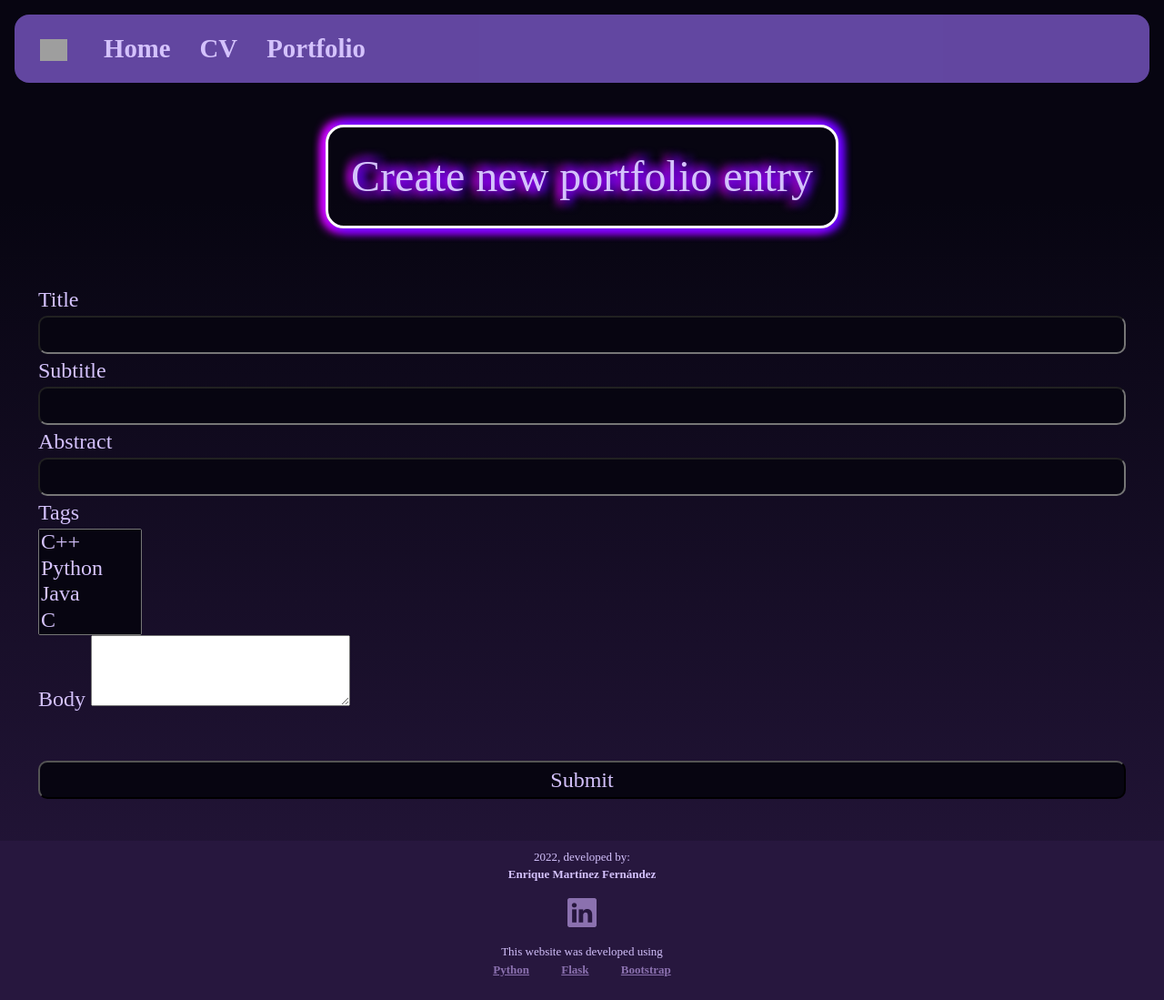
After one commit to Emfz/PersonalSite, a Flask app: page /portfolio/add-entry in a window 1280 px wide. The commit adds this page. Shown: the whole page at 91% size. Run offline with Flask 2, Linux system fonts and the light colour scheme; some libraries are stand-ins or nearby versions; some web fonts are replaced; grey boxes are pictures that could not be loaded.

Commit message:
Portfolio etries can now be created. Database implemented.

```diff
--- a/main.py
+++ b/main.py
@@ -1,7 +1,10 @@
-from flask import Flask, render_template, url_for
+from flask import Flask, render_template, url_for, request, redirect
 import time
+from datetime import date
 from flask_sqlalchemy import SQLAlchemy
-
+from wtforms import Form, PasswordField, StringField, TextAreaField, SelectMultipleField, SubmitField, DateField
+from wtforms.validators import DataRequired
+from flask_ckeditor import CKEditor, CKEditorField
 
 
 app = Flask(__name__)
@@ -9,8 +12,22 @@ app = Flask(__name__)
 app.config["SQLALCHEMY_DATABASE_URI"] = "sqlite:///portfolio.db"
 database = SQLAlchemy(app)
 
-year = time.localtime().tm_year
+ckeditor = CKEditor(app)
 
+# today = time.localtime()
+today = date.today()
+# year = today.tm_year
+year = today.year
+
+
+
+class PortfolioEntryCreationForm(Form):
+	title = StringField("Title", validators = [DataRequired()])
+	subtitle = StringField("Subtitle")
+	abstract = StringField("Abstract")
+	category_tag = SelectMultipleField("Tags", choices = ["C++", "Python", "Java", "C", "Web", "Electronics", "Control", "Robotics"])
+	body = CKEditorField("Body", validators = [DataRequired()])
+	submit = SubmitField()
 
 class PortfolioEntry(database.Model):
 	id = database.Column(database.Integer, primary_key = True)
@@ -18,7 +35,7 @@ class PortfolioEntry(database.Model):
 	subtitle = database.Column(database.String(150))
 	abstract = database.Column(database.String(300))
 	category_tag = database.Column(database.String(100))
-	date = database.Column(database.String(10), nullable = False)
+	date = database.Column(database.Date, nullable = False)
 	body = database.Column(database.Text, nullable = False)
 
 
@@ -48,6 +65,28 @@ def portfolio():
 	posts = PortfolioEntry.query.all()
 	return render_template("portfolio.html", year = year, posts = posts)
 
+@app.route("/portfolio/<int:id>")
+def portfolio_entry(id):
+	post = database.get_or_404(PortfolioEntry, id)
+	return render_template("portfolioEntryTemplate.html", year = year, post = post)
+
+@app.route("/portfolio/add-entry", methods = ["GET", "POST"])
+def create_portfolio_entry():
+	form = PortfolioEntryCreationForm(request.form)
+	if request.method == "POST" and form.validate():
+		date = today
+		new_entry = PortfolioEntry(title = form.title.data,
+						subtitle = form.subtitle.data,
+						abstract = form.abstract.data,
+						category_tag = ','.join(form.category_tag.data),
+						date = date,
+						body = form.body.data)
+		database.session.add(new_entry)
+		database.session.commit()
+		return redirect(url_for('portfolio'))
+	return render_template("newPost.html", year = year, form = form)
+
+
 
 if __name__ == "__main__":
 	app.run(debug=True, host="0.0.0.0")
--- a/static/styles.css
+++ b/static/styles.css
@@ -16,8 +16,9 @@ F6F5F5,D3E0EA,1687A7,276678
 	/* Text animation section */
 	--neon-text-color: rgb(255, 255, 255);
 	--neon-border-color: rgb(106, 0, 255);
-	--text-shadow-config:	-0.2rem -0.2rem 1.5rem #fff,
-							0.2rem 0.2rem 1.5rem #fff,
+	--neon-border-color2: rgb(212, 0, 255);
+	--text-shadow-config:	-0.2rem -0.2rem 1.5rem var(--neon-border-color2),
+							0.2rem 0.2rem 1.5rem var(--neon-border-color2),
 							-0.3rem -0.3rem 2rem var(--neon-border-color),
 							0.3rem 0.3rem 2rem var(--neon-border-color);
 	--height1: -3vw;
@@ -251,6 +252,70 @@ nav{
 }
 
 
+/* --------------------------------------------------------------------------------------------------------------------------- */
+/* --------------------------------------------------------------------------------------------------------------------------- */
+/* --------------------------------------------------------------------------------------------------------------------------- */
+/* Portfolio entries*/
+.portfolio-entry-title{
+	border: solid;
+	border-color: white;
+	border-radius: 20px;
+	box-shadow: 5px 5px 10px var(--neon-border-color),
+				-5px 5px 10px var(--neon-border-color2),
+				5px -5px 10px var(--neon-border-color),
+				-5px -5px 10px var(--neon-border-color2);
+
+	display: inline-block;
+	font-size: 3rem;
+	margin: 30px;
+	padding: 25px;
+	text-shadow: 5px 5px 10px var(--neon-border-color),
+				-5px 5px 10px var(--neon-border-color2),
+				5px -5px 10px var(--neon-border-color),
+				-5px -5px 10px var(--neon-border-color2);
+}
+
+.portfolio-entry-subtitle{
+	font-style: italic;
+	font-size: 1.8rem;
+	text-shadow: 2px 2px 2px var(--neon-border-color);
+}
+
+.portfolio-entry-body{
+	padding: 20px 25px;
+}
+
+.portfolio-entry-date-and-tags{
+	font-style: italic;
+	font-size: 1rem;
+}
+
+
+/* --------------------------------------------------------------------------------------------------------------------------- */
+/* --------------------------------------------------------------------------------------------------------------------------- */
+/* --------------------------------------------------------------------------------------------------------------------------- */
+/* Create new portfolio entry */
+.form-container{
+	padding: 30px;
+}
+
+input{
+	background-color: var(--darker);
+	border-radius: 10px;
+	color: var(--lighter);
+	min-width: 100%;
+}
+
+#category_tag{
+	background-color: var(--darker);
+	color: var(--lighter);
+	display: block;
+}
+
+#submit{
+	margin-top: 50px;
+}
+
 
 
 /* --------------------------------------------------------------------------------------------------------------------------- */
--- a/templates/base.html
+++ b/templates/base.html
@@ -16,7 +16,7 @@
 		<link rel="stylesheet" href="https://cdn.jsdelivr.net/npm/bootstrap-icons@1.10.2/font/bootstrap-icons.css">
 
 		<!-- Stylesheet -->
-		<link rel="stylesheet" href="static/styles.css">
+		<link rel="stylesheet" href="{{ url_for('static', filename = 'styles.css') }}">
 
 		<script src="https://cdn.jsdelivr.net/npm/bootstrap@5.2.3/dist/js/bootstrap.bundle.min.js" integrity="sha384-kenU1KFdBIe4zVF0s0G1M5b4hcpxyD9F7jL+jjXkk+Q2h455rYXK/7HAuoJl+0I4" crossorigin="anonymous"></script>
 
--- /dev/null
+++ b/templates/newPost.html
@@ -0,0 +1,36 @@
+{% extends "base.html" %}
+
+{% block content %}
+	<div class="container-fluid">
+
+		<div class="text-center">
+			<h1 class="portfolio-entry-title">Create new portfolio entry</h1>
+		</div>
+
+
+		<div class="container-fluid form-container">
+			<form method="POST" action="{{ url_for('create_portfolio_entry') }}">
+				{{ form.title.label }}
+				{{ form.title() }}
+
+				{{ form.subtitle.label }}
+				{{ form.subtitle() }}
+
+				{{ form.abstract.label }}
+				{{ form.abstract() }}
+
+				{{ form.category_tag.label }}
+				{{ form.category_tag() }}
+
+				{{ form.body.label }}
+				{{ form.body() }}
+
+				{{ ckeditor.load() }}
+				{{ ckeditor.config(name='body') }}
+
+				{{ form.submit() }}
+			</form>
+		</div>
+	</div>
+
+{% endblock %}
--- a/templates/portfolio.html
+++ b/templates/portfolio.html
@@ -16,7 +16,7 @@
 
 					<div class="card portfolio-card">
 						<div class="card-body">
-							<a class="portfolio-card-header" href=" {{ url_for('home') }}">{{ post.title }}</a>
+							<a class="portfolio-card-header" href=" {{ url_for('portfolio_entry', id = post.id) }}">{{ post.title }}</a>
 							<h3 class="portfolio-card-subtitle">{{ post.subtitle }}</h3>
 
 							<hr class="hr-thick">
```
Also changed, not shown: templates/portfolioEntryTemplate.html (+13 -0 lines).
